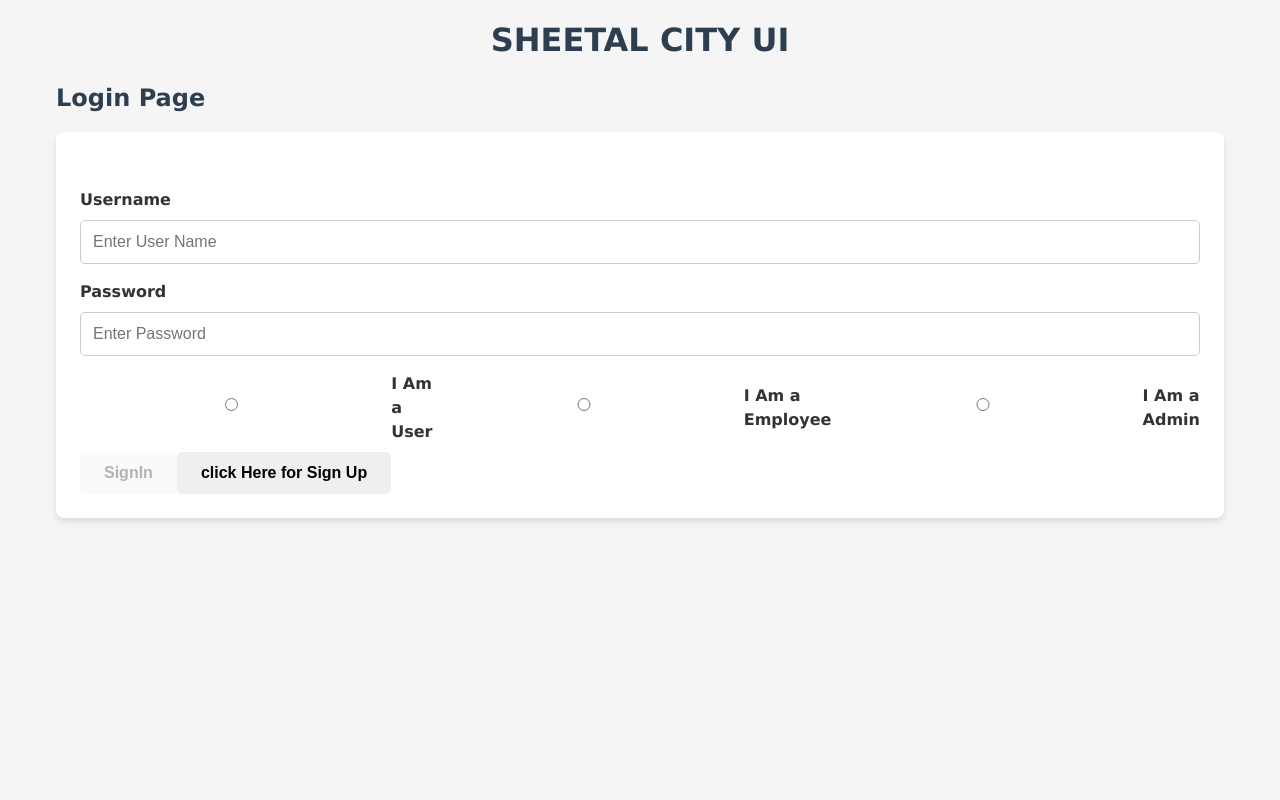
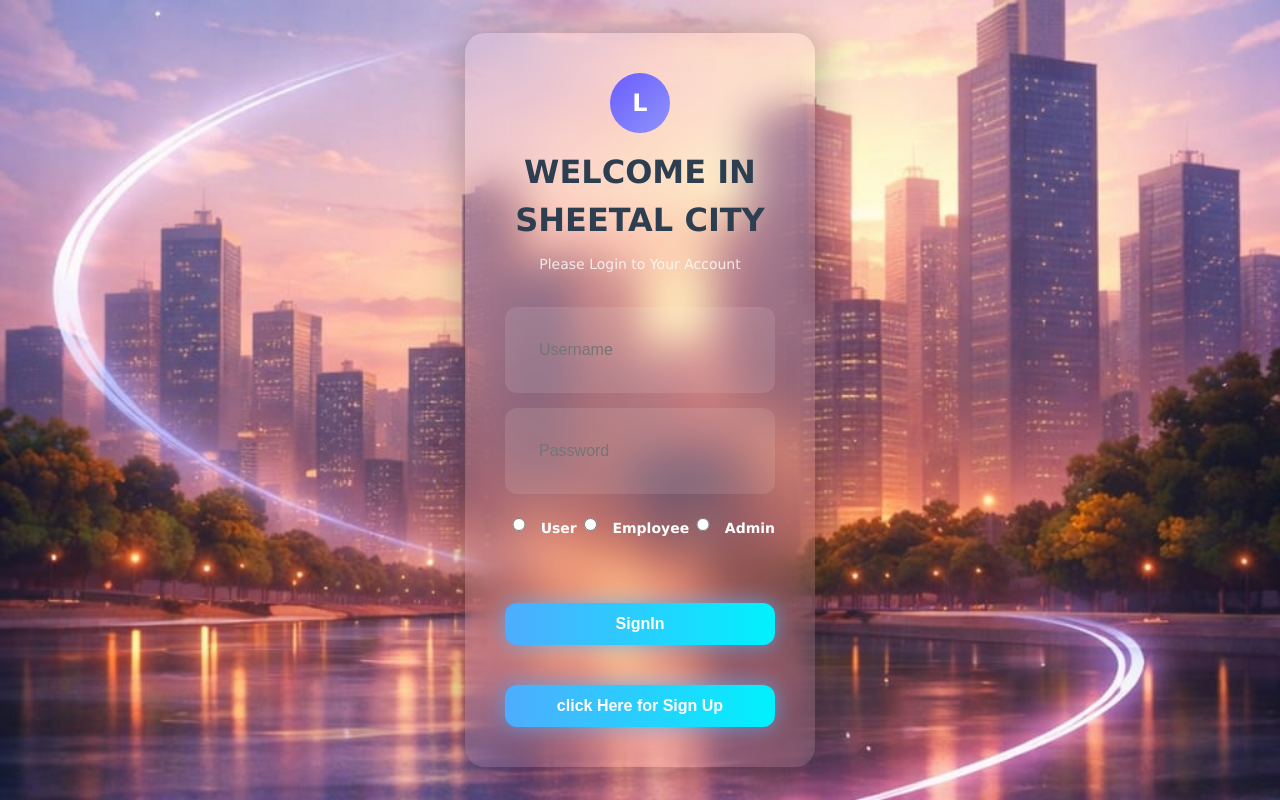
Before and after one commit to Abhinav295/SheetalCityUI, a React (Create React App) app in the folder sheetalcityui/: page / in a window 1280 px wide. Built offline with nearby package versions, Linux system fonts and the light colour scheme; the HTML template or start-up script is replaced by a standard one.

Commit message:
Adding the New UI/UX to webpage

```diff
--- a/sheetalcityui/src/App.css
+++ b/sheetalcityui/src/App.css
@@ -14,7 +14,7 @@ body {
   line-height: 1.5;
   background-color: #f5f5f5;
   color: #333;
-  padding: 0 1rem;
+  /*padding: 0 1rem;*/
 }
 
 /* Responsive Containers */
@@ -233,3 +233,22 @@ tr:hover {
     padding: 0.5rem 1rem;
   }
 }
+
+.sidebar {
+  width: 250px;
+  padding: 20px;
+  color: black;
+  background:rgba(0, 0, 0, 0.3);
+  backdrop-filter: blur(20px);
+}
+.profile {
+    text-align: center;
+}
+.dashboard {
+  display: flex;
+}
+.main{
+  flex: 1;
+  padding: 30px;
+  color: black;
+}
--- a/sheetalcityui/src/App.js
+++ b/sheetalcityui/src/App.js
@@ -3,6 +3,7 @@ import React, { useState } from 'react';
 import Login from './Login';
 import Dashboard from './Dashboard';
 import './App.css';
+import './Login.css';
 
 function App() {
   const[isLoggedIn,setIsLoggedIn]=useState(false);
@@ -35,9 +36,7 @@ function App() {
   };
 
   return (
-    <div className='container'>
-      <header className='flex-center'><h1>SHEETAL CITY UI</h1></header>
-      {isLoggedIn?(<h3></h3>):(<h3>Login Page</h3>)}
+    <div className='login-container'>
       {isLoggedIn?(<Dashboard onLogout={handleLogout} userName={userName}/>):(<Login onLogin={handleLogin}/>)}
     </div>
   );
--- a/sheetalcityui/src/Config.js
+++ b/sheetalcityui/src/Config.js
@@ -1,5 +1,5 @@
 // window.location.hostname will automatically be your IPv6 address
 // if you are viewing the site via that address!
-//export const BASE_URL = `http://${window.location.hostname}:5000`;
+export const BASE_URL = `http://${window.location.hostname}:5000`;
 //export const BASE_URL = "http://[IPv6]:5000";
-export const BASE_URL = "http://localhost:5000";
+//export const BASE_URL = "http://localhost:5000";
--- a/sheetalcityui/src/Dashboard.js
+++ b/sheetalcityui/src/Dashboard.js
@@ -42,14 +42,27 @@ function paymentOperationActive(){
 }
 
 return(
-    <div>
-        <h1 className="flex-center">Welcome to the Dashboard</h1>
-        <div className="flex"><h3>Welcome {userName}</h3>
-        <button onClick={onLogout}>Logout</button></div>
-        {showMessage?(<p>{messages}</p>):(<p></p>)}
-        <div className="container">
-        {isUserOperationActive?(<UsersOperationDashboard onClose = {handleUserOperation}/>):(<div className="card" onClick={userOperationActive}>User Operations Dashboard</div>)}
-        {isPaymentActive?(<PaymentDashboard onClose={handlePaymentOperation}/>):(<div className="card" onClick={paymentOperationActive}>Payment Operations Dashboard</div>)}
+    <div className="dashboard">
+        <div className="sidebar">
+            <div className="profile">
+                <div className="logo">L</div>
+                <h2>{userName}</h2>
+                <p>Admin</p>
+                <div className="card" onClick={userOperationActive}>User Operations Dashboard</div>
+                <div className="card" onClick={paymentOperationActive}>Payment Operations Dashboard</div>
+                <button onClick={onLogout}>Logout</button>
+            </div>
+        </div>
+        <div className="main">
+            <h1 className="flex-center">Welcome to the Dashboard</h1>
+            <div className="flex">
+                <h3>Welcome {userName}</h3>
+            </div>
+            {showMessage?(<p>{messages}</p>):(<p></p>)}
+            <div className="container">
+                {isUserOperationActive?(<UsersOperationDashboard onClose = {handleUserOperation}/>):(<h1> </h1>)}
+                {isPaymentActive?(<PaymentDashboard onClose={handlePaymentOperation}/>):(<h1> </h1>)}
+            </div>
         </div>
     </div>
 )
--- /dev/null
+++ b/sheetalcityui/src/Login.css
@@ -0,0 +1,94 @@
+body {
+    margin : 0;
+    font-family: "Poppins", sans-serif;
+}
+.login-container {
+    height: 100vh;
+    background: url("./assets/bg.jpeg") no-repeat center center/cover;
+    display: flex;
+    justify-content: center;
+    align-items: center;
+}
+.login-card {
+    width: 350px;
+    padding: 40px;
+    border-radius: 20px;
+    background: rgba(255,255,255,0.08);
+    backdrop-filter: blur(20px);
+    box-shadow: 0 0 40px rgba(0,0,0,0.3);
+    text-align: center;
+    color: white;
+    position: relative;
+}
+
+.logo {
+    width: 60px;
+    height: 60px;
+    margin :auto;
+    border-radius: 50%;
+    background: linear-gradient(135deg,#6a5cff,#8f94fb);
+    display: flex;
+    align-items: center;
+    justify-content: center;
+    font-size: 24px;
+    font-weight: bold;
+    margin-bottom: 15px;
+}
+
+.login-card h1 {
+    margin: 10px 0;
+}
+
+.login-card p {
+    font-size: 14px;
+    opacity: 0.8;
+}
+
+.input-group {
+    display: flex;
+    align-items: center;
+    background: rgba(255,255,255,0.1);
+    margin-top: 15px;
+    padding: 12px;
+    border-radius: 12px;
+}
+
+.input-group input,
+.input-group select {
+    background: transparent;
+    border: none;
+    outline: none;
+    color: white;
+    width: 100%;
+    margin: 10px;
+}
+.options {
+    display: flex;
+    justify-content: space-between;
+    font-size: 14px;
+    margin-bottom: 15px;
+}
+
+.forgot{
+    cursor: pointer;
+    color: #ddd;
+}
+
+.login-btn {
+    width: 100%;
+    margin-top: 15%;
+    padding: 12px;
+    border: none;
+    border-radius: 12px;
+    background-color: #4facfe;
+    background: linear-gradient(90deg,#4facfe,#00f2fe);
+    color: white;
+    font-weight: bold;
+    cursor: pointer;
+    box-shadow: 0 0 20px rgba(79,172,254,0.7);
+    transition: 0.3s;
+}
+
+.login-btn:hover {
+    transform: scale(1.05);
+}
--- a/sheetalcityui/src/Login.js
+++ b/sheetalcityui/src/Login.js
@@ -1,4 +1,4 @@
-import './App.css';
+import './Login.css';
 import { BASE_URL } from './Config';
 import React, { useState } from "react";
 
@@ -66,23 +66,28 @@ function Login({onLogin}) {
     return username.length>0 && password.length>0 && usertype.length>0 ;
   }
     return (
-      <div className="card">
+      <div className="login-card">
+        <div className="logo">L</div>
+        <h1>WELCOME IN SHEETAL CITY</h1>
+        <p className="subtitle">Please Login to Your Account</p>
         <form onSubmit={handleSubmit}>
-            <label >Username</label>
-            <input type="text" placeholder="Enter User Name" value={username} onChange={(e)=>setUsername(e.target.value)}></input>
-            <label >Password</label>
-            <input type="password" placeholder="Enter Password" value={password} onChange={(e)=>setPassword(e.target.value)}></input>
+            <div className='input-group'>
+              <input type="text" placeholder="Username" value={username} onChange={(e)=>setUsername(e.target.value)} required></input>
+            </div>
+            <div className='input-group'>
+              <input type="password" placeholder="Password" value={password} onChange={(e)=>setPassword(e.target.value)} required></input>
+            </div>
             <br></br>
-            <div className='flex-center'>
+            <div className='options'>
             <input type="radio" id="user" name="userType" value="User" onChange={(e)=>setUsertype(e.target.value)}></input>
-            <label for="user"> I Am a User</label>
+            <label for="user">User</label>
             <input type="radio" id="employee" name="userType" value="Employee"  onChange={(e)=>setUsertype(e.target.value)}></input>
-            <label for="employee"> I Am a Employee</label>
+            <label for="employee">Employee</label>
             <input type="radio" id="admin" name="userType" value="Admin"  onChange={(e)=>setUsertype(e.target.value)}></input>
-            <label for="admin"> I Am a Admin</label><br></br>
+            <label for="admin">Admin</label>
             </div>
-            <button type="submit" disabled={!validateDetails()}>{validateLogin()}</button>
-            <button type="button" onClick={(e)=>setLogintype(!logintype)}>click Here for {!logintype?"Sign In":"Sign Up"}</button>
+            <button type="submit" className="login-btn" disabled={!validateDetails()}>{validateLogin()}</button>
+            <button type="button" className="login-btn" onClick={(e)=>setLogintype(!logintype)}>click Here for {!logintype?"Sign In":"Sign Up"}</button>
         </form>
       </div>
     );
```
Also changed, not shown: sheetalcityui/src/assets/bg.jpeg (added).
